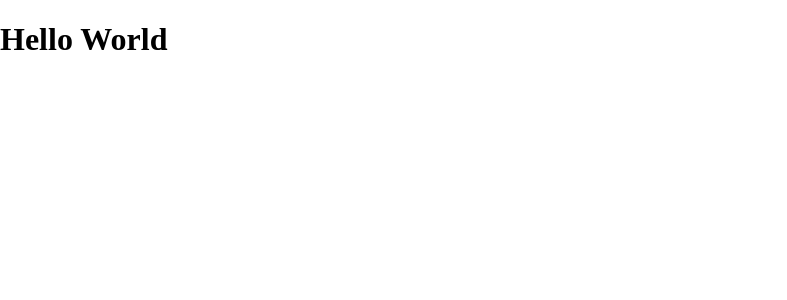
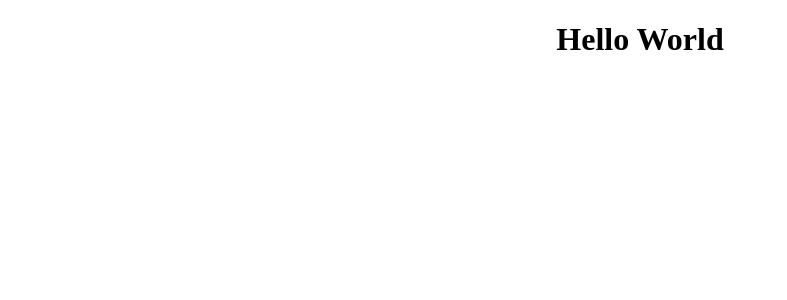
Before and after one commit to daniel-crs/Aldeias-Infantis-SOS, a React (Create React App) app: page / in a window 1280 px wide. Shown: the top 300 px of the page, without its empty margins (0-787 px from the left). Built offline with nearby package versions, Linux system fonts and the light colour scheme.

Commit message:
Commit de test apenas.

```diff
--- a/src/App.js
+++ b/src/App.js
@@ -1,6 +1,8 @@
+import styles from "./App.module.css"
+
 export function App() {
   return (
-    <div>
+    <div className={styles.container}>
       <h1>Hello World</h1>
     </div>
   )
--- /dev/null
+++ b/src/App.module.css
@@ -0,0 +1,5 @@
+.container {
+    display: flex;
+    align-items: center;
+    justify-content: center;
+}
```
